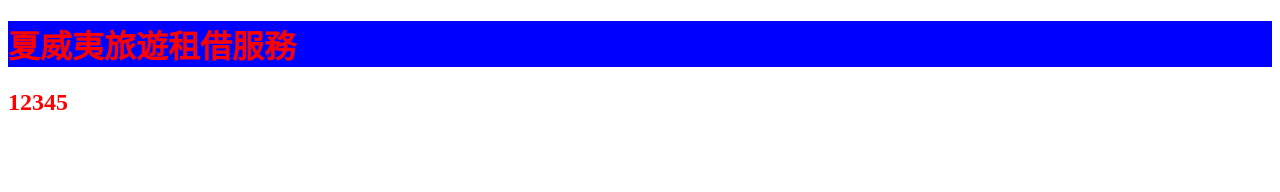
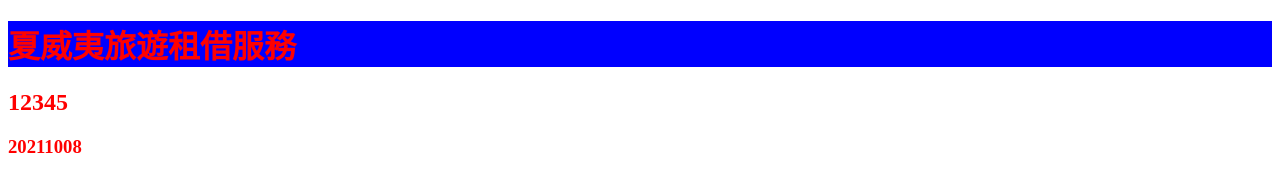
Before and after one commit to rockboy1833/project, a plain HTML site: page index.html in a window 1280 px wide. Drawn offline with Linux system fonts and the light colour scheme.

Commit message:
20211008

```diff
--- a/index.html
+++ b/index.html
@@ -14,6 +14,7 @@
         <div>
             <h1>夏威夷旅遊租借服務</h1>
             <h2>12345</h2>
+            <h3>20211008</h3>
         </div>
     </header>
 </body>
```
